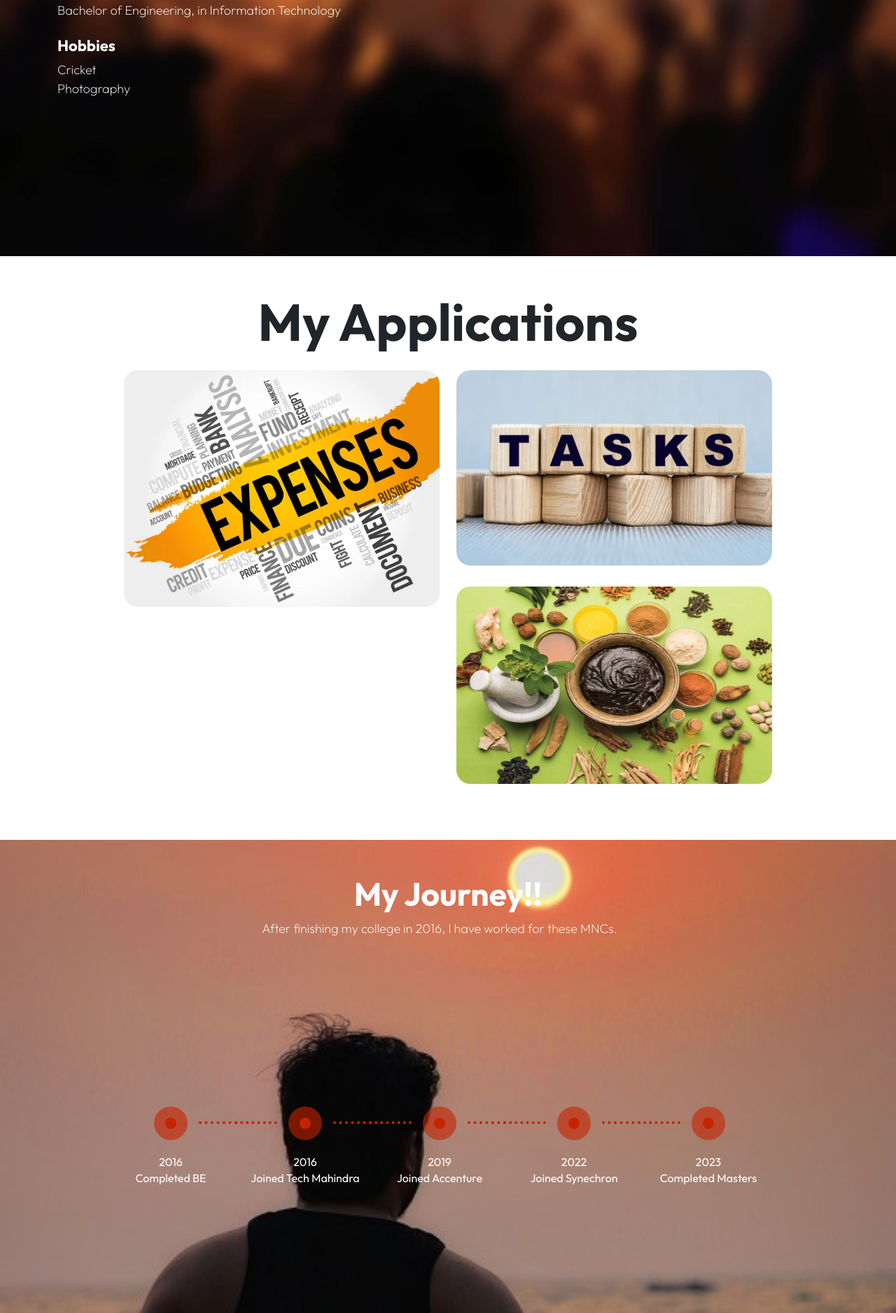
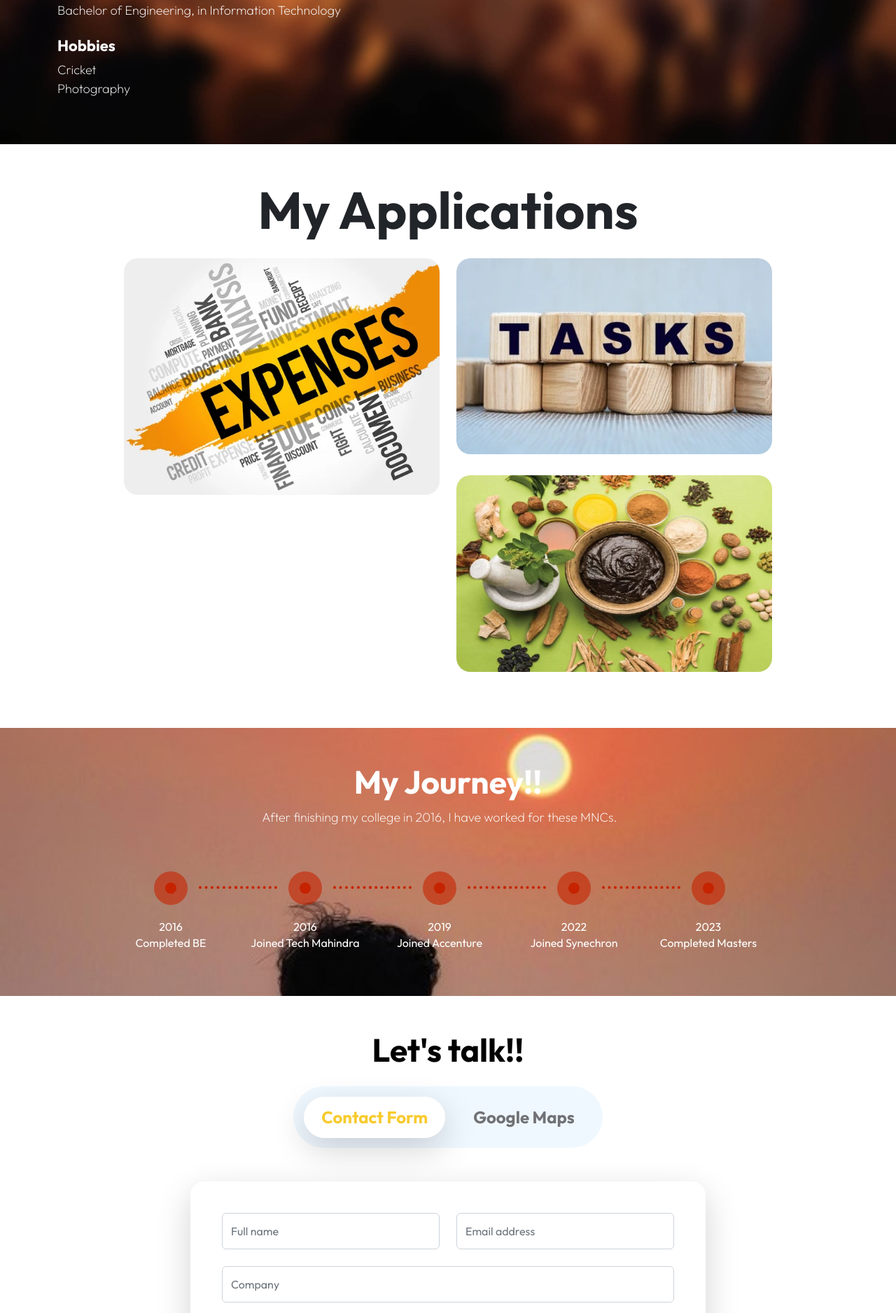
Before and after one commit to anSurve/ExpenseTrackerWeb, a Flask app: page / in a window 1280 px wide. Shown: the part 1234-3110 px from the top of the page at 70% size. Run offline with Flask 3, Linux system fonts and the light colour scheme; some libraries are stand-ins or nearby versions.

Commit message:
Commit for website

```diff
--- a/static/css/templatemo-festava-live.css
+++ b/static/css/templatemo-festava-live.css
@@ -513,7 +513,6 @@ strong {
   background-repeat: no-repeat;
   background-size: cover;
   position: relative;
-  height: calc(100vh);
 }
 
 .about-image {
@@ -558,11 +557,6 @@ strong {
   background-repeat: no-repeat;
   background-size: cover;
   position: relative;
-  height: calc(100vh);
-}
-
-.my-journey-section .container .row {
-  height: 100%;
 }
 
 .ticket-form {
```
